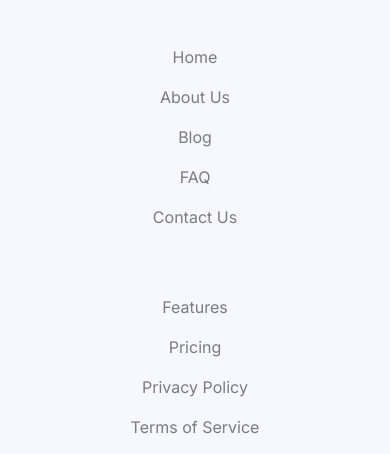
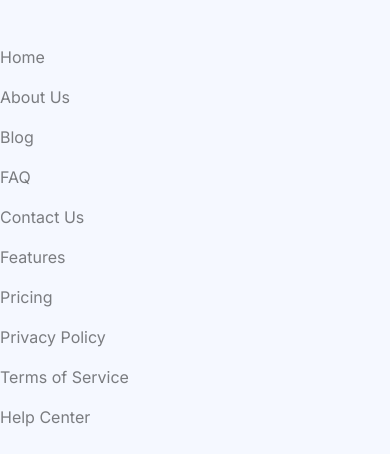
Before and after one commit to mdjiaul-hoque/M02A02T04-project, a plain HTML site: page index.html in a window 390 px wide. Shown: the part 5975-6429 px from the top of the page. Drawn offline with nearby package versions, Linux system fonts and the light colour scheme.

Commit message:
footer update

```diff
--- a/style/index.css
+++ b/style/index.css
@@ -386,7 +386,7 @@
 
 .footer{
     display: flex;
-    gap: 110px;
+    gap: 90px;
     align-items: start;
      margin-bottom: 40px;
 }
@@ -394,13 +394,13 @@
 
 .footer .footer23{
     display: flex;
-    gap: 110px;
+    gap: 90px;
     max-width: 75%;
     width: 100%;
 }
 .footer .footer2{
     display: flex;
-    gap: 110px;
+    gap: 100px;
 }
 .footer .footer23 .footer2 .footer21{}
 .footer .footer23 .footer2 .footer21 ul{
@@ -550,8 +550,7 @@
 .footer {
     display: flex;
     flex-direction: column;
-    justify-content: center;
-    text-align: center;
+    /* text-align: center; */
     gap: 50px;
     margin-bottom: 50px;
 
@@ -559,20 +558,20 @@
 .footer .footer23 {
     display: flex;
     flex-direction: column;
-    margin: auto;
+    /* margin: auto; */
     gap: 50px;
 
 }
 .footer .footer2 {
     display: flex;
     flex-direction: column;
-    text-align: center;
-    gap: 70px;
+    /* text-align: center; */
+    gap: 20px;
 }
 
 .footer .footer3 {
     display: flex;
-    justify-content: center;
+    /* justify-content: center;  */
 }
 
 
```
